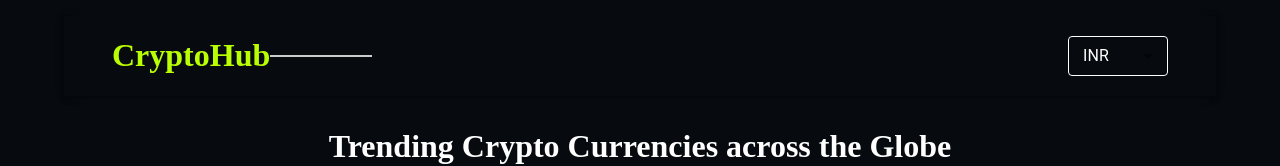
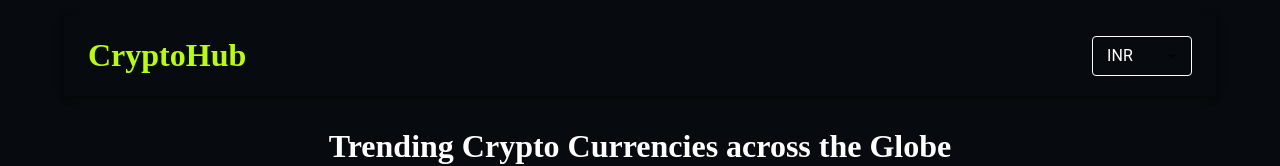
Before and after one commit to r-ahmed2022/cryptohub, a React (Create React App) app: page / in a window 1280 px wide. Shown: the top 166 px of the page. Built offline with nearby package versions, Linux system fonts and the light colour scheme; no server answers.

Commit message:
updated header.js

```diff
--- a/src/components/Header.js
+++ b/src/components/Header.js
@@ -1,16 +1,15 @@
-import React, {useContext, useState} from 'react'
+import React, {useContext, useState, useEffect} from 'react'
 import {useNavigate} from "react-router-dom"
 import {useSelector} from "react-redux"
 
-import {Container, Toolbar, Select, MenuItem,AppBar} from "@mui/material"
+import {Container, Select, MenuItem,AppBar} from "@mui/material"
 import {Context} from "../Context"
 
 export default function Header() {
   const {currency, setCurrency} = useContext(Context)
   const navigate = useNavigate()
   const {list} = useSelector(state => state.trendingcryptos)
-  const [trendingCoins, setTrendingCoins] = useState(list?.coins)
-  console.log(trendingCoins)
+  const [trendingCoins] = useState([list?.coins])
   const goHome = () => {
       navigate(-1)
   }
@@ -18,14 +17,11 @@ export default function Header() {
   return (
     <AppBar color="transparent" position='static'>
             <Container maxWidth="lg">
-            <Toolbar>
+            <div className="toolbar">
+
                 <h1 className="crypto-title" onClick={() => goHome()}>
                     CryptoHub
                 </h1>
-
-                <div className="trending-coins">
-
-                </div>
 
                 <Select variant="outlined"  className="menu" style={{
                     width: 100,
@@ -36,10 +32,11 @@ export default function Header() {
                 }}
                 value={currency}
                 onChange={(e) => setCurrency(e.target.value)}>
+
                     <MenuItem value={"USD"}>USD</MenuItem>
                     <MenuItem value={"INR"}>INR</MenuItem>
                 </Select>
-            </Toolbar>
+            </div>
             </Container>
     </AppBar>
 
--- a/src/index.css
+++ b/src/index.css
@@ -186,11 +186,7 @@ cursor: pointer;
 
 
 
-.trending-coins {
-  width: 100px;
-  height: auto;
-  border: 1px solid #ccc;
-}
+
 
 .crypto-Card {
   width: auto;
@@ -198,6 +194,20 @@ cursor: pointer;
   margin: .5em 1em;
   color: #fff;
   cursor: pointer;
+}
+
+.toolbar {
+  display: flex;
+  justify-content: space-between;
+  align-items: center;
+}
+
+.trending-coins {
+  width: 200px;
+  height: 50px;
+  border: 1px solid #ccc;
+  display: flex;
+  color: #fff;
 }
 
 .crypto-Card img {
```
